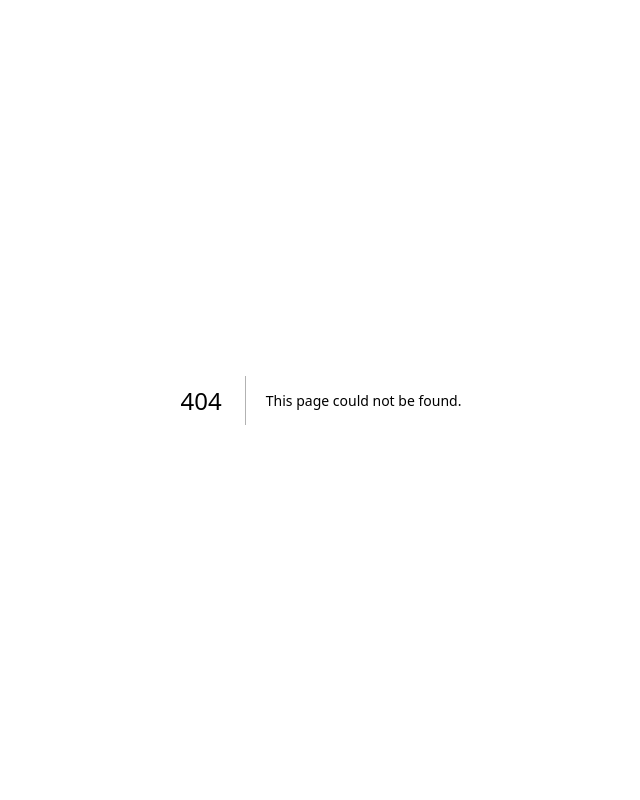
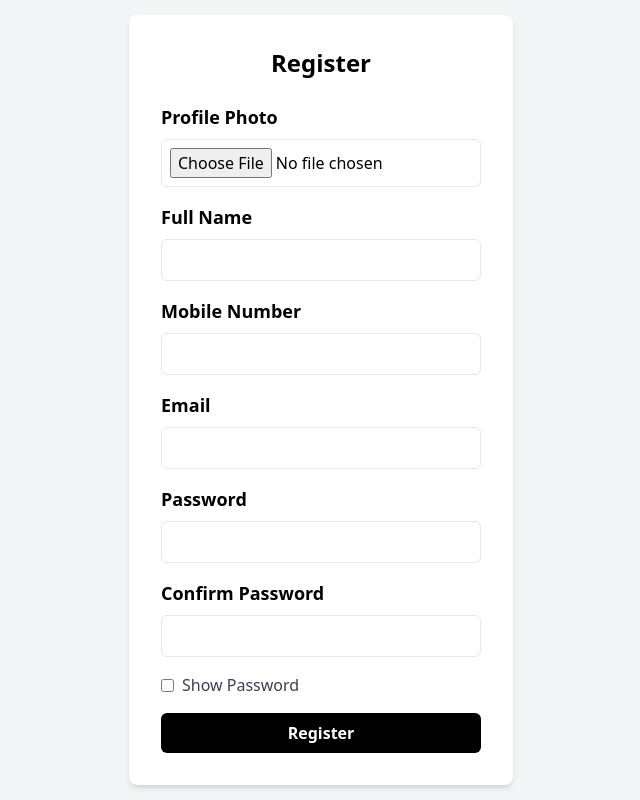
Before and after one commit to CQSTechSolutions/Veloria-Perfume, a Next.js app in the folder veloria-perfume/: page /register in a window 1280 px wide. Before the commit this address had no page. Shown: the whole page, without its empty margins (319-959 px from the left). Built offline with nearby package versions, Linux system fonts and the light colour scheme.

Commit message:
Refactor profile component to use 'fullname' instead of 'name' and add login and registration pages

```diff
--- /dev/null
+++ b/veloria-perfume/app/login/page.js
@@ -0,0 +1,68 @@
+// pages/login.js
+"use client";
+import { useState } from 'react';
+import { useRouter } from 'next/navigation';
+import Link from 'next/link';
+
+const Login = () => {
+  const router = useRouter();
+  const [formData, setFormData] = useState({ email: "", password: "" });
+  const [error, setError] = useState("");
+
+  const handleChange = (e) => {
+    setFormData({ ...formData, [e.target.name]: e.target.value });
+  };
+
+  const handleSubmit = (e) => {
+    e.preventDefault();
+    setError("");
+
+    // Simulate user authentication (Replace with actual auth logic)
+    if (formData.email === "user@example.com" && formData.password === "password123") {
+      localStorage.setItem("user", JSON.stringify({ name: "John Doe", email: formData.email }));
+      router.push("/profile");
+    } else {
+      setError("Invalid email or password");
+    }
+  };
+
+  return (
+    <div className="flex items-center justify-center h-screen bg-gray-100">
+      <div className="bg-white p-8 rounded-lg shadow-md w-96">
+        <h1 className="text-2xl font-bold mb-6 text-center">Login</h1>
+        {error && <p className="text-red-500 text-center mb-4">{error}</p>}
+        <form onSubmit={handleSubmit}>
+          <label className="block mb-2 text-lg font-semibold">Email</label>
+          <input
+            type="email"
+            name="email"
+            value={formData.email}
+            onChange={handleChange}
+            className="w-full p-2 border rounded-md mb-4"
+            required
+          />
+          <label className="block mb-2 text-lg font-semibold">Password</label>
+          <input
+            type="password"
+            name="password"
+            value={formData.password}
+            onChange={handleChange}
+            className="w-full p-2 border rounded-md mb-4"
+            required
+          />
+          <button
+            type="submit"
+            className="w-full bg-black text-white py-2 rounded-md font-semibold hover:bg-gray-800 transition"
+          >
+            Login
+          </button>
+        </form>
+        <p className="text-center mt-4 text-gray-600">
+          Don't have an account? <Link href="/register" className="text-blue-500 hover:underline">Register here</Link>
+        </p>
+      </div>
+    </div>
+  );
+};
+
+export default Login;
--- a/veloria-perfume/app/profile/page.js
+++ b/veloria-perfume/app/profile/page.js
@@ -7,21 +7,21 @@ const Profile = () => {
   const router = useRouter();
   const [user, setUser] = useState(null);
   const [isEditing, setIsEditing] = useState(false);
-  const [formData, setFormData] = useState({ name: "", email: "" });
+  const [formData, setFormData] = useState({ fullname: "", email: "" });
 
   useEffect(() => {
     // Simulate fetching user details (Replace with actual authentication logic)
     const storedUser = JSON.parse(localStorage.getItem("user"));
     if (storedUser) {
       setUser(storedUser);
-      setFormData({ name: storedUser.name, email: storedUser.email });
+      setFormData({ fullname: storedUser.fullname, email: storedUser.email });
     } else {
       router.push("/login");
     }
   }, [router]);
 
   const handleChange = (e) => {
-    setFormData({ ...formData, [e.target.name]: e.target.value });
+    setFormData({ ...formData, [e.target.fullname]: e.target.value });
   };
 
   const handleSave = () => {
@@ -42,7 +42,7 @@ const Profile = () => {
             <input
               type="text"
               name="name"
-              value={formData.name}
+              value={formData.fullname}
               onChange={handleChange}
               className="w-full p-2 border rounded-md mb-4"
             />
--- /dev/null
+++ b/veloria-perfume/app/register/page.js
@@ -0,0 +1,122 @@
+
+"use client";
+import { useState } from 'react';
+import { useRouter } from 'next/navigation';
+
+const Register = () => {
+  const router = useRouter();
+  const [formData, setFormData] = useState({
+    photo: "",
+    fullname: "",
+    mobile: "",
+    email: "",
+    password: "",
+    confirmPassword: "",
+  });
+  const [showPassword, setShowPassword] = useState(false);
+  const [error, setError] = useState("");
+
+  const handleChange = (e) => {
+    setFormData({ ...formData, [e.target.fullname]: e.target.value });
+  };
+
+  const validateEmail = (email) => /\S+@\S+\.\S+/.test(email);
+  const validateMobile = (mobile) => /^[0-9]{10}$/.test(mobile);
+  const validatePassword = (password) => password.length >= 6;
+
+  const handleSubmit = (e) => {
+    e.preventDefault();
+    setError("");
+
+    if (!validateEmail(formData.email)) {
+      return setError("Invalid email format");
+    }
+    if (!validateMobile(formData.mobile)) {
+      return setError("Mobile number must be 10 digits");
+    }
+    if (!validatePassword(formData.password)) {
+      return setError("Password must be at least 6 characters");
+    }
+    if (formData.password !== formData.confirmPassword) {
+      return setError("Passwords do not match");
+    }
+
+    localStorage.setItem("user", JSON.stringify(formData));
+    router.push("/profile");
+  };
+
+  return (
+    <div className="flex items-center justify-center h-screen bg-gray-100">
+      <div className="bg-white p-8 rounded-lg shadow-md w-96">
+        <h1 className="text-2xl font-bold mb-6 text-center">Register</h1>
+        {error && <p className="text-red-500 text-center mb-4">{error}</p>}
+        <form onSubmit={handleSubmit}>
+          <label className="block mb-2 text-lg font-semibold">Profile Photo</label>
+          <input
+            type="file"
+            name="photo"
+            onChange={(e) => setFormData({ ...formData, photo: e.target.files[0] })}
+            className="w-full p-2 border rounded-md mb-4"
+          />
+          <label className="block mb-2 text-lg font-semibold">Full Name</label>
+          <input
+            type="text"
+            name="fullname"
+            value={formData.fullname}
+            onChange={handleChange}
+            className="w-full p-2 border rounded-md mb-4"
+            required
+          />
+          <label className="block mb-2 text-lg font-semibold">Mobile Number</label>
+          <input
+            type="text"
+            name="mobile"
+            value={formData.mobile}
+            onChange={handleChange}
+            className="w-full p-2 border rounded-md mb-4"
+            required
+          />
+          <label className="block mb-2 text-lg font-semibold">Email</label>
+          <input
+            type="email"
+            name="email"
+            value={formData.email}
+            onChange={handleChange}
+            className="w-full p-2 border rounded-md mb-4"
+            required
+          />
+          <label className="block mb-2 text-lg font-semibold">Password</label>
+          <input
+            type={showPassword ? "text" : "password"}
+            name="password"
+            value={formData.password}
+            onChange={handleChange}
+            className="w-full p-2 border rounded-md mb-4"
+            required
+          />
+          <label className="block mb-2 text-lg font-semibold">Confirm Password</label>
+          <input
+            type={showPassword ? "text" : "password"}
+            name="confirmPassword"
+            value={formData.confirmPassword}
+            onChange={handleChange}
+            className="w-full p-2 border rounded-md mb-4"
+            required
+          />
+          <div className="flex items-center mb-4">
+            <input type="checkbox" onChange={() => setShowPassword(!showPassword)} />
+            <label className="ml-2 text-gray-700">Show Password</label>
+          </div>
+          <button
+            type="submit"
+            className="w-full bg-black text-white py-2 rounded-md font-semibold hover:bg-gray-800 transition"
+          >
+            Register
+          </button>
+        </form>
+      </div>
+    </div>
+  );
+};
+
+export default Register;
```
